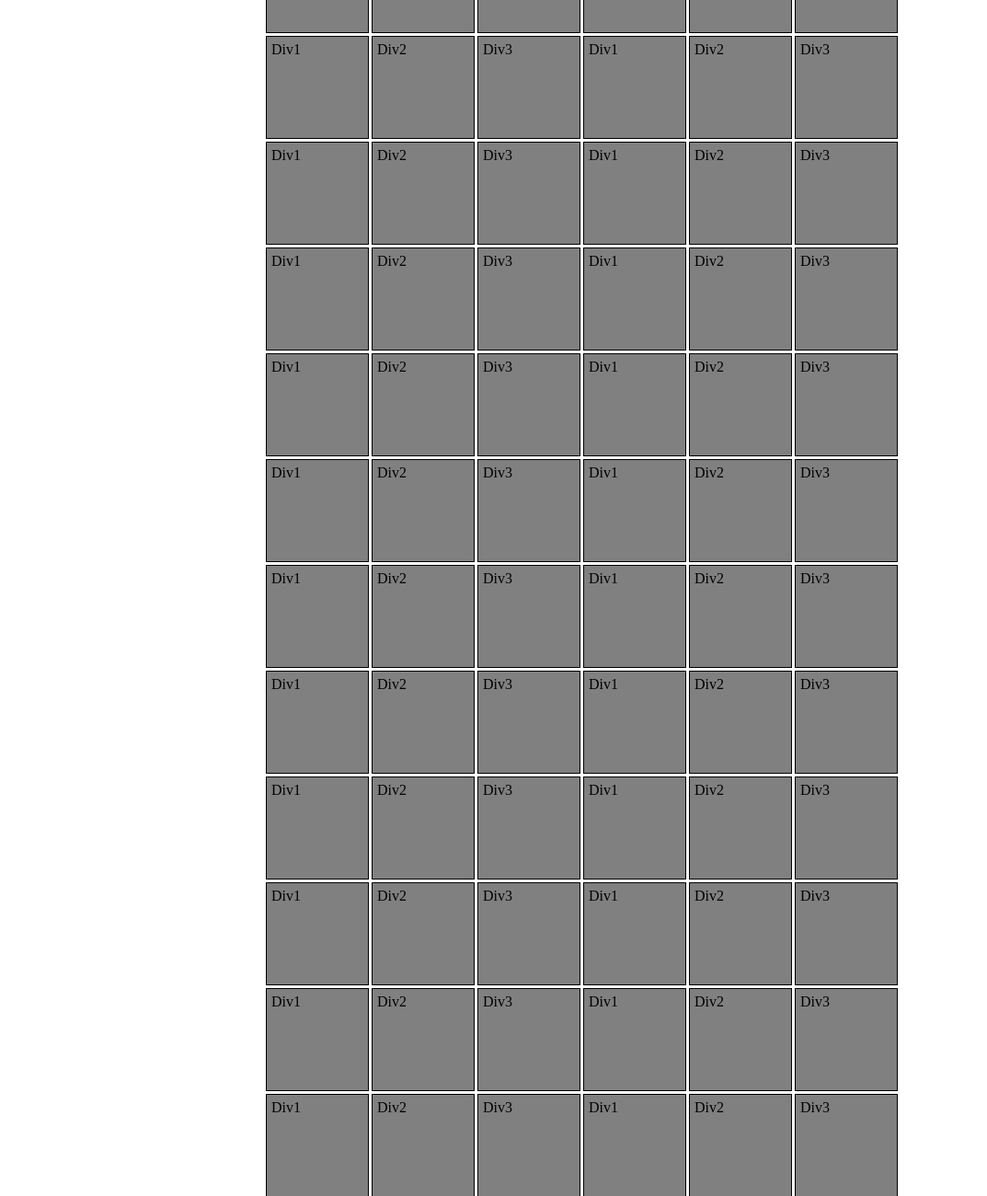
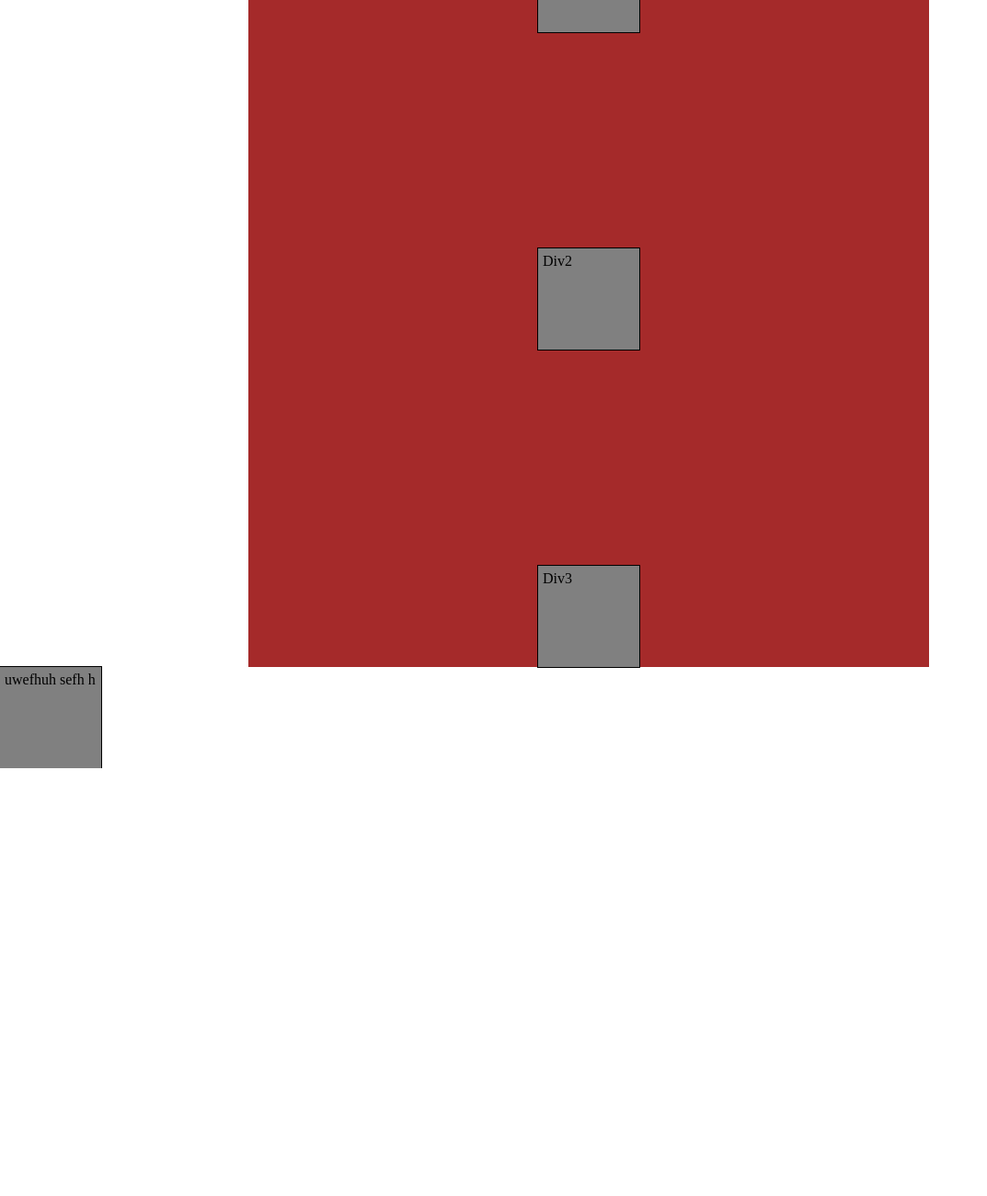
Before and after one commit to UdayBari3421/class, a plain HTML site: page day5.html in a window 1280 px wide. Shown: the part 75-1375 px from the top of the page at 92% size, without its empty margins (0-1073 px from the left). After the commit the page ends 910 px from the top, so only its background shows below. Drawn offline with Linux system fonts and the light colour scheme.

Commit message:
added flex props

```diff
--- a/day5.html
+++ b/day5.html
@@ -37,14 +37,16 @@
         }
 
         section {
-            width: 700px;
+            width: 740px;
             display: flex;
             flex-wrap: wrap;
-            flex-direction: row;
-            /* align-items: center; */
-            /* justify-content: center; */
+            flex-direction: column;
+            /* when flex-direction is column and we want to center the items we use align items center for horizantal alignment and when flex-direction is row and we want to center horizantally we use justify-content center*/
+            justify-content: space-between;
+            align-items: center;
             margin: auto;
-            gap: 5px;
+            height: 100vh;
+            background: brown;
         }
     </style>
 </head>
@@ -59,217 +61,9 @@
         <div>
             Div3
         </div>
-
-        <div>
-            Div1
-        </div>
-        <div>
-            Div2
-        </div>
-        <div>
-            Div3
-        </div>
-        <div>
-            Div1
-        </div>
-        <div>
-            Div2
-        </div>
-        <div>
-            Div3
-        </div>
-        <div>
-            Div1
-        </div>
-        <div>
-            Div2
-        </div>
-        <div>
-            Div3
-        </div>
-        <div>
-            Div1
-        </div>
-        <div>
-            Div2
-        </div>
-        <div>
-            Div3
-        </div>
-        <div>
-            Div1
-        </div>
-        <div>
-            Div2
-        </div>
-        <div>
-            Div3
-        </div>
-        <div>
-            Div1
-        </div>
-        <div>
-            Div2
-        </div>
-        <div>
-            Div3
-        </div>
-
-        <div>
-            Div1
-        </div>
-        <div>
-            Div2
-        </div>
-        <div>
-            Div3
-        </div>
-        <div>
-            Div1
-        </div>
-        <div>
-            Div2
-        </div>
-        <div>
-            Div3
-        </div>
-        <div>
-            Div1
-        </div>
-        <div>
-            Div2
-        </div>
-        <div>
-            Div3
-        </div>
-        <div>
-            Div1
-        </div>
-        <div>
-            Div2
-        </div>
-        <div>
-            Div3
-        </div>
-        <div>
-            Div1
-        </div>
-        <div>
-            Div2
-        </div>
-        <div>
-            Div3
-        </div>
-        <div>
-            Div1
-        </div>
-        <div>
-            Div2
-        </div>
-        <div>
-            Div3
-        </div>
-
-        <div>
-            Div1
-        </div>
-        <div>
-            Div2
-        </div>
-        <div>
-            Div3
-        </div>
-        <div>
-            Div1
-        </div>
-        <div>
-            Div2
-        </div>
-        <div>
-            Div3
-        </div>
-        <div>
-            Div1
-        </div>
-        <div>
-            Div2
-        </div>
-        <div>
-            Div3
-        </div>
-        <div>
-            Div1
-        </div>
-        <div>
-            Div2
-        </div>
-        <div>
-            Div3
-        </div>
-        <div>
-            Div1
-        </div>
-        <div>
-            Div2
-        </div>
-        <div>
-            Div3
-        </div>
-        <div>
-            Div1
-        </div>
-        <div>
-            Div2
-        </div>
-        <div>
-            Div3
-        </div>
-
-        <div>
-            Div1
-        </div>
-        <div>
-            Div2
-        </div>
-        <div>
-            Div3
-        </div>
-        <div>
-            Div1
-        </div>
-        <div>
-            Div2
-        </div>
-        <div>
-            Div3
-        </div>
-        <div>
-            Div1
-        </div>
-        <div>
-            Div2
-        </div>
-        <div>
-            Div3
-        </div>
-        <div>
-            Div1
-        </div>
-        <div>
-            Div2
-        </div>
-        <div>
-            Div3
-        </div>
-        <div>
-            Div1
-        </div>
-        <div>
-            Div2
-        </div>
-        <div>
-            Div3
-        </div>
     </section>
+    <div>
+        uwefhuh sefh h
+    </div>
 </body>
 </html>
```
